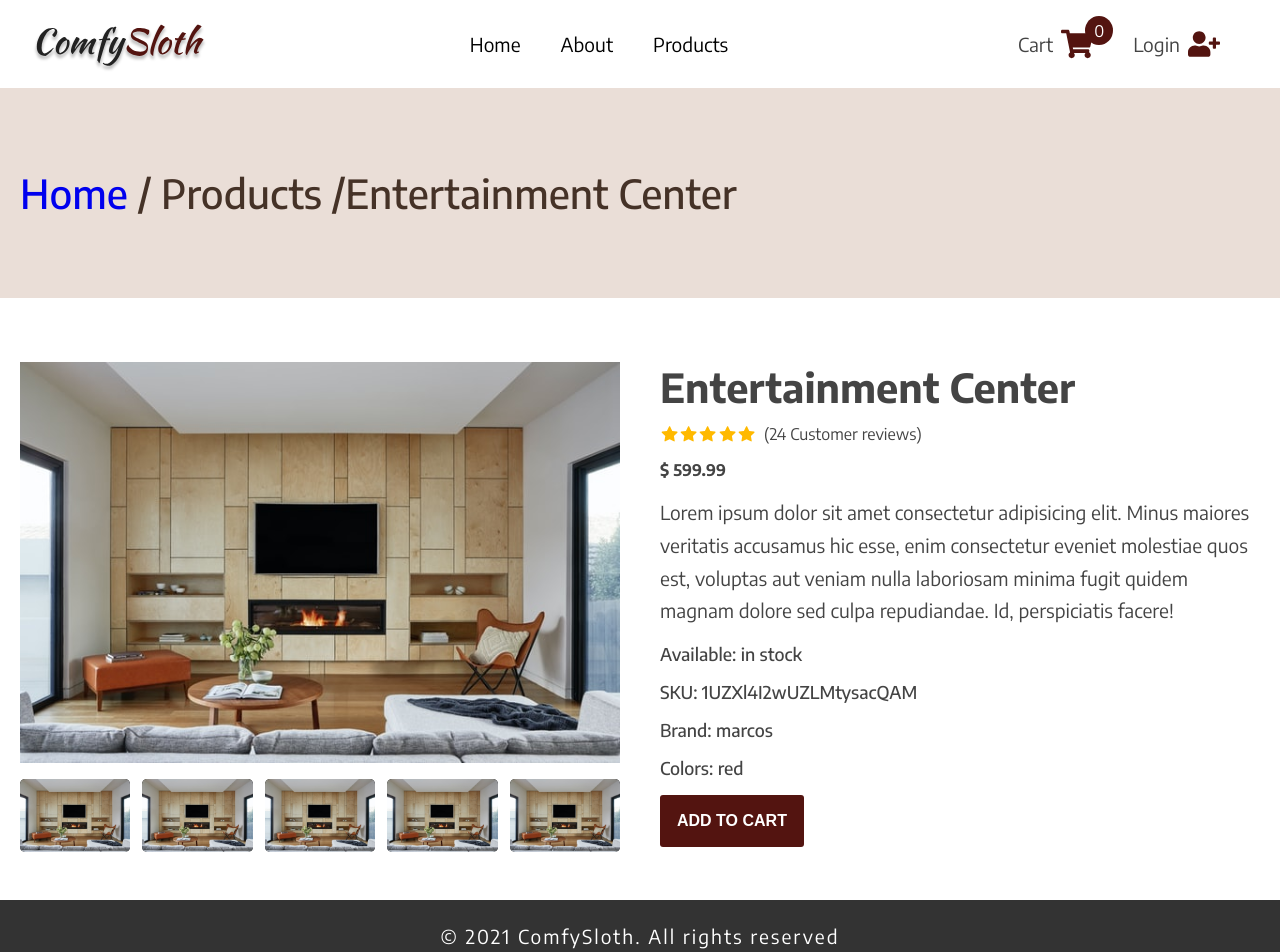
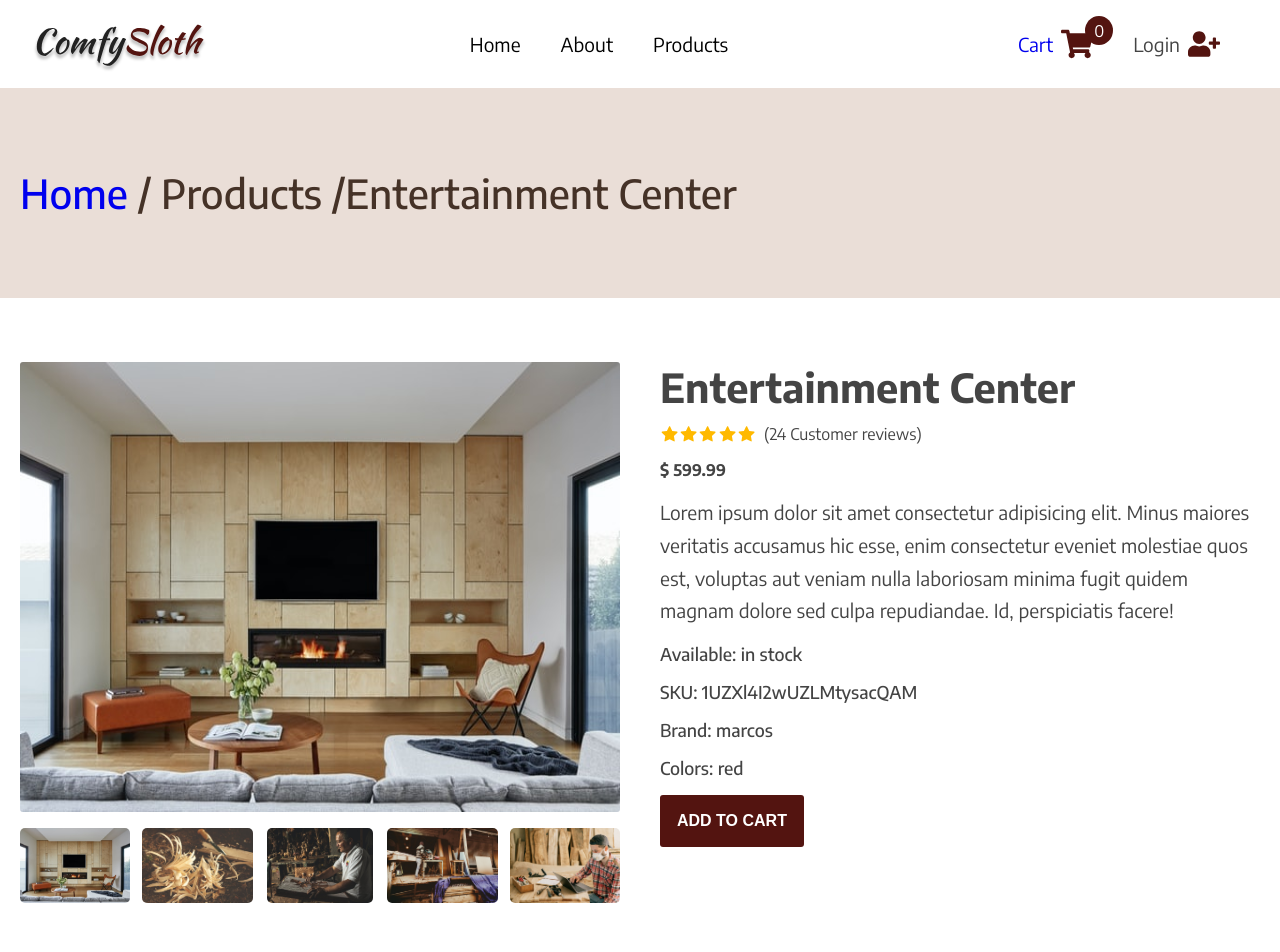
Before and after one commit to saurab-prasher/comfy-sloth-typescript, a React (Create React App) app: page /products/1 in a window 1280 px wide. Shown: the top 952 px of the page. Built offline with nearby package versions, Linux system fonts and the light colour scheme.

Commit message:
gallery added

```diff
--- a/src/App.js
+++ b/src/App.js
@@ -9,6 +9,7 @@ import SingleProduct from "./pages/SingleProduct";
 import Navbar from "./components/Navbar";
 import Sidebar from "./components/Sidebar";
 import Footer from "./components/Footer";
+import Cart from "./pages/Cart";
 
 const App = () => {
   const [isOpen, setisOpen] = React.useState(false);
@@ -29,6 +30,7 @@ const App = () => {
           <Route path="/products/:id">
             <SingleProduct />
           </Route>
+          <Route path="/cart" component={Cart} />
           <Route path="*" component={Error} />
         </Switch>
       </Router>
--- /dev/null
+++ b/src/components/Gallery/GalleryElements.js
@@ -0,0 +1,26 @@
+import styled from "styled-components";
+
+export const GalleryContainer = styled.div``;
+
+export const GalleryMainImg = styled.img`
+  height: 450px;
+
+  border-radius: 3px;
+`;
+
+export const GalleryCardsContainer = styled.div`
+  margin: 1rem 0;
+  display: grid;
+  grid-gap: 0.75rem;
+
+  grid-template-columns: repeat(auto-fit, minmax(100px, 1fr));
+  justify-items: center;
+`;
+
+export const GalleryCard = styled.div`
+  cursor: pointer;
+`;
+export const GalleryCardImg = styled.img`
+  border-radius: 5px;
+  height: 75px;
+`;
--- a/src/components/Gallery/index.js
+++ b/src/components/Gallery/index.js
@@ -1,8 +1,39 @@
-import React from "react";
-import Cards from "../Card";
+import React, { useRef, useState } from "react";
+import img1 from "../../images/gallery-1.jpeg";
+import img2 from "../../images/gallery-2.jpeg";
+import img3 from "../../images/gallery-3.jpeg";
+import img4 from "../../images/gallery-4.jpeg";
+import {
+  GalleryContainer,
+  GalleryCardImg,
+  GalleryCardsContainer,
+  GalleryMainImg,
+  GalleryCard,
+} from "./GalleryElements";
+const Gallery = ({ src }) => {
+  const [index, setIndex] = useState(0);
+  const imagesArray = [src, img1, img2, img3, img4];
 
-const Gallery = ({ src }) => {
-  return <Cards src={src} />;
+  const handleCardClick = (idx) => {
+    setIndex(idx);
+  };
+
+  return (
+    <>
+      <GalleryContainer>
+        <GalleryMainImg src={imagesArray[index]} />
+        <GalleryCardsContainer>
+          {imagesArray.map((item, idx) => {
+            return (
+              <GalleryCard onClick={() => handleCardClick(idx)} key={idx}>
+                <GalleryCardImg src={imagesArray[idx]} />
+              </GalleryCard>
+            );
+          })}
+        </GalleryCardsContainer>
+      </GalleryContainer>
+    </>
+  );
 };
 
 export default Gallery;
--- a/src/components/Navbar/index.js
+++ b/src/components/Navbar/index.js
@@ -1,4 +1,5 @@
 import React from "react";
+import { Link } from "react-router-dom";
 import { FaBars } from "react-icons/fa";
 import logo from "../../images/logo.svg";
 
@@ -45,7 +46,7 @@ const Navbar = ({ toggle }) => {
       </Nav>
       <NavBtnContainer>
         <NavBtn>
-          Cart
+          <Link to="/cart">Cart</Link>
           <ShoppingCart />
           <ShoppingCartValue>0</ShoppingCartValue>
         </NavBtn>
--- a/src/components/SinglePage/SinglePageElements.js
+++ b/src/components/SinglePage/SinglePageElements.js
@@ -23,17 +23,14 @@ export const SinglePageMain = styled.main`
   grid-gap: 2.5rem;
   max-width: 1240px;
   margin: 0 auto;
+  margin-bottom: 4.15rem;
+
+  @media screen and (max-width: 768px) {
+    grid-template-columns: 1fr;
+  }
 `;
 
 export const SinglePageImg = styled.article``;
-
-export const GalleryContainer = styled.div`
-  margin: 1rem 0;
-  display: grid;
-  grid-gap: 0.75rem;
-  grid-template-columns: repeat(5, 1fr);
-`;
-export const Img = styled.img``;
 
 export const SinglePageText = styled.article`
   & li {
--- a/src/components/SinglePage/index.js
+++ b/src/components/SinglePage/index.js
@@ -8,13 +8,11 @@ import {
   SinglePageText,
   SinglePageMain,
   ReviewsContainer,
-  Img,
   HeaderInner,
   Price,
   Description,
   AddToCartBtn,
   Products,
-  GalleryContainer,
   Star,
 } from "./SinglePageElements";
 import Data from "../../Data";
@@ -34,15 +32,7 @@ const SinglePage = () => {
 
       <SinglePageMain>
         <SinglePageImg>
-          <Img src={Product.img.default} />
-
-          <GalleryContainer>
-            <Gallery src={Product.img.default} />
-            <Gallery src={Product.img.default} />
-            <Gallery src={Product.img.default} />
-            <Gallery src={Product.img.default} />
-            <Gallery src={Product.img.default} />
-          </GalleryContainer>
+          <Gallery src={Product.img.default} />
         </SinglePageImg>
 
         <SinglePageText>
--- a/src/index.css
+++ b/src/index.css
@@ -33,13 +33,15 @@ button {
   border: none;
 }
 
+.active {
+  border: 1px solid #531410;
+  scale: 0.9;
+}
+
 /* Button background color -  #531410;
 background color - 1 - #F4F6F4;
 background color - 2 - #EAE9E1;
 background color - 3 - #FAFAFA;
 Heading Colors  - #444444;
 logo color -  #531410;
-
-
-
  */
--- a/src/pages/Cart.js
+++ b/src/pages/Cart.js
@@ -1,7 +1,7 @@
 import React from "react";
 
 const Cart = () => {
-  return <div></div>;
+  return <h1>Add to cart</h1>;
 };
 
 export default Cart;
```
